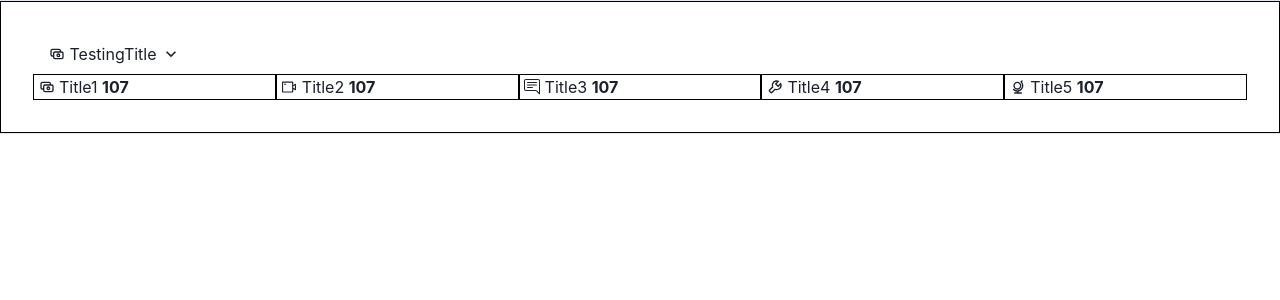
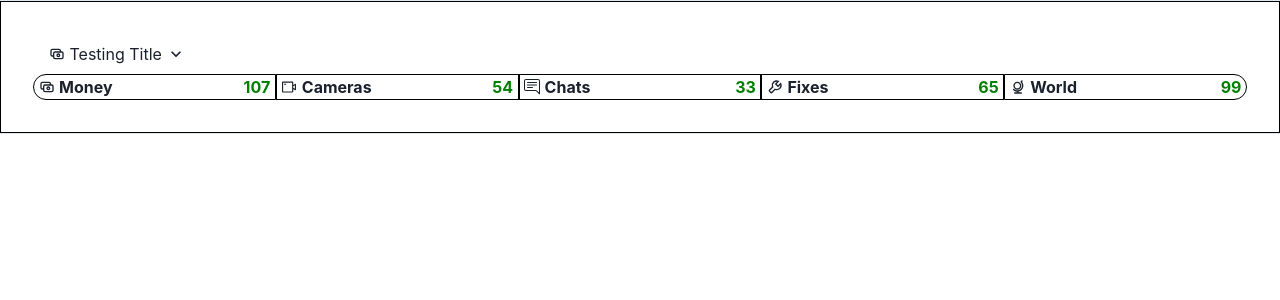
Before and after one commit to charles-afk/chakraPrac, a React (Create React App) app in the folder chakra/: page / in a window 1280 px wide. Shown: the top 300 px of the page. Built offline with nearby package versions, Linux system fonts and the light colour scheme.

Commit message:
border radii

```diff
--- a/chakra/src/Dropdown.tsx
+++ b/chakra/src/Dropdown.tsx
@@ -17,7 +17,25 @@ import { BiWrench } from 'react-icons/bi';
 import { TiGlobeOutline } from 'react-icons/ti'
 
 const Dropdown = () => {
-    const service = { service: 107 };
+    const service = {
+        service: 107,
+    };
+
+    const cams = {
+        cams: 54,
+    }
+
+    const chats = {
+        chats: 33,
+    }
+
+    const fixes = {
+        fixes: 65,
+    }
+
+    const world = {
+        world: 99
+    }
 
     return (
         <Fragment>
@@ -25,26 +43,29 @@ const Dropdown = () => {
                 <AccordionItem>
                     <Flex p={5} style={{border:'1px solid black'}}
                     w='100%'>
-                        <Box p={3} w='100%'>
+                        <Box p={3} w='100%' >
                             <Flex>
                                 <AccordionButton>
                                     <Center>
                                         <HiOutlineCash/>&nbsp;
-                                        <Text>TestingTitle</Text>&nbsp;
+                                        <Text>Testing Title</Text>&nbsp;
                                         <AccordionIcon/>
                                     </Center>
                                 </AccordionButton>
                             </Flex>
                             <Flex w='100%'>
                                 <Box style={{border:'1px solid black'}}
-                                w='20%'>
-                                    <Flex>
+                                w='20%' borderTopLeftRadius='2xl'
+                                borderBottomLeftRadius='2xl'>
+                                    <Flex justifyContent='space-between'>
                                         <Center>&nbsp;
                                             <HiOutlineCash/>&nbsp;
-                                            <Text>Title1</Text>&nbsp;
-                                            <Text fontWeight='bold'>
+                                            <Text fontWeight='bold'>Money</Text>&nbsp;
+                                        </Center>
+                                        <Center>
+                                            <Text fontWeight='bold' color='green'>
                                                 {service.service}
-                                            </Text>
+                                            </Text>&nbsp;
                                         </Center>
                                     </Flex>
                                     <AccordionPanel>
@@ -53,13 +74,15 @@ const Dropdown = () => {
                                 </Box>
                                 <Box style={{border:'1px solid black'}}
                                 w='20%'>
-                                    <Flex>
+                                    <Flex justifyContent='space-between'>
                                         <Center>&nbsp;
                                             <AiOutlineVideoCamera/>&nbsp;
-                                            <Text>Title2</Text>&nbsp;
-                                            <Text fontWeight='bold'>
-                                                {service.service}
-                                            </Text>
+                                            <Text fontWeight='bold'>Cameras</Text>&nbsp;
+                                        </Center>
+                                        <Center>
+                                            <Text fontWeight='bold' color='green'>
+                                                {cams.cams}
+                                            </Text>&nbsp;
                                         </Center>
                                     </Flex>
                                     <AccordionPanel>
@@ -68,13 +91,33 @@ const Dropdown = () => {
                                 </Box>
                                 <Box style={{border:'1px solid black'}}
                                 w='20%'>
-                                    <Flex>
+                                    <Flex justifyContent='space-between'>
                                         <Center>&nbsp;
                                             <BsChatRightText/>&nbsp;
-                                            <Text>Title3</Text>&nbsp;
-                                            <Text fontWeight='bold'>
-                                                {service.service}
-                                            </Text>
+                                            <Text fontWeight='bold'>Chats</Text>&nbsp;
+                                        </Center>
+                                        <Center>
+                                            <Text fontWeight='bold' color='green'>
+                                                {chats.chats}
+                                            </Text>&nbsp;
+                                        </Center>
+
+                                    </Flex>
+                                    <AccordionPanel>
+                                        Text
+                                    </AccordionPanel>
+                                </Box>
+                                <Box style={{border:'1px solid black'}}
+                                w='20%'>
+                                    <Flex justifyContent='space-between'>
+                                        <Center>&nbsp;
+                                            <BiWrench/>&nbsp;
+                                            <Text fontWeight='bold'>Fixes</Text>&nbsp;
+                                        </Center>
+                                        <Center>
+                                            <Text fontWeight='bold' color='green'>
+                                                {fixes.fixes}
+                                            </Text>&nbsp;
                                         </Center>
                                     </Flex>
                                     <AccordionPanel>
@@ -82,29 +125,17 @@ const Dropdown = () => {
                                     </AccordionPanel>
                                 </Box>
                                 <Box style={{border:'1px solid black'}}
-                                w='20%'>
-                                    <Flex>
-                                        <Center>&nbsp;
-                                            <BiWrench/>&nbsp;
-                                            <Text>Title4</Text>&nbsp;
-                                            <Text fontWeight='bold'>
-                                                {service.service}
-                                            </Text>
-                                        </Center>
-                                    </Flex>
-                                    <AccordionPanel>
-                                        Text
-                                    </AccordionPanel>
-                                </Box>
-                                <Box style={{border:'1px solid black'}}
-                                w='20%'>
-                                    <Flex>
+                                w='20%' borderTopRightRadius='2xl'
+                                borderBottomRightRadius='2xl'>
+                                    <Flex justifyContent='space-between'>
                                         <Center>&nbsp;
                                             <TiGlobeOutline/>&nbsp;
-                                            <Text>Title5</Text>&nbsp;
-                                            <Text fontWeight='bold'>
-                                                {service.service}
-                                            </Text>
+                                            <Text fontWeight='bold'>World</Text>&nbsp;
+                                        </Center>
+                                        <Center>
+                                            <Text fontWeight='bold' color='green'>
+                                                {world.world}
+                                            </Text>&nbsp;
                                         </Center>
                                     </Flex>
                                     <AccordionPanel>
```
